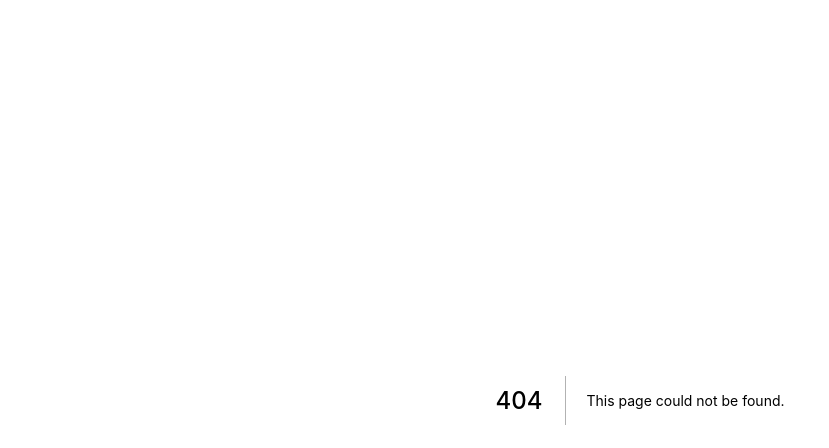
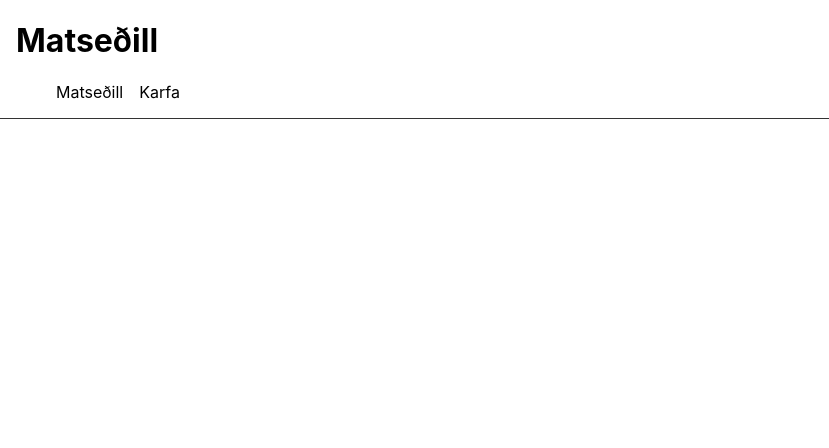
Before and after one commit to tommijons/vef2-2022-h2, a Next.js app: page /menu in a window 1280 px wide. Before the commit this address had no page. Shown: the top 448 px of the page, without its empty margins (0-829 px from the left). Built offline with nearby package versions, Linux system fonts and the light colour scheme.

Commit message:
first commit

```diff
--- /dev/null
+++ b/components/layout/Layout.module.scss
@@ -0,0 +1,27 @@
+
+.layout {
+    &__header {
+        padding: 0 1rem;
+      }
+
+      &__main {
+        margin-bottom: 1rem;
+        padding: 0 1rem;
+      }
+
+      &__footer {
+        padding: 1rem;
+        border-top: 1px solid #333;
+      }
+
+  &__list {
+    display: flex;
+    list-style: none;
+  }
+
+  &__listItem {
+    &:first-child {
+      margin-right: 1rem;
+    }
+  }
+}
--- /dev/null
+++ b/components/layout/Layout.tsx
@@ -0,0 +1,29 @@
+import Link from 'next/link';
+
+import s from './Layout.module.scss';
+
+type Props = {
+    title: string;
+    children: React.ReactNode;
+    footer: React.ReactNode;
+};
+
+export function Layout({ title, children, footer }: Props): JSX.Element {
+  return (
+    <div className={s.layout}>
+      <header className={s.layout__header}>
+        <h1>{title}</h1>
+        <nav>
+          <ul className={s.layout__list}>
+            <li className={s.layout__listItem}><Link href="/menu">Matseðill</Link></li>
+            <li className={s.layout__listItem}><Link href="/cart">Karfa</Link></li>
+          </ul>
+        </nav>
+      </header>
+      <main>{children}</main>
+      <footer className={s.layout__footer}>
+        {footer}
+      </footer>
+    </div>
+  );
+}
--- a/package.json
+++ b/package.json
@@ -11,7 +11,8 @@
   "dependencies": {
     "next": "12.1.4",
     "react": "18.0.0",
-    "react-dom": "18.0.0"
+    "react-dom": "18.0.0",
+    "sass": "^1.50.0"
   },
   "devDependencies": {
     "@types/node": "17.0.23",
--- /dev/null
+++ b/pages/menu.tsx
@@ -0,0 +1,13 @@
+import { Layout } from "../components/layout/Layout"
+export default function Menu() {
+
+    return(
+        <Layout
+            title="Matseðill"
+            footer={
+                <div></div>
+            }
+        >
+        </Layout>
+    )
+}
```
Also changed, not shown: pages/index.tsx (+13 -61 lines), 2 other files (tests, documents, lock files or other folders).
